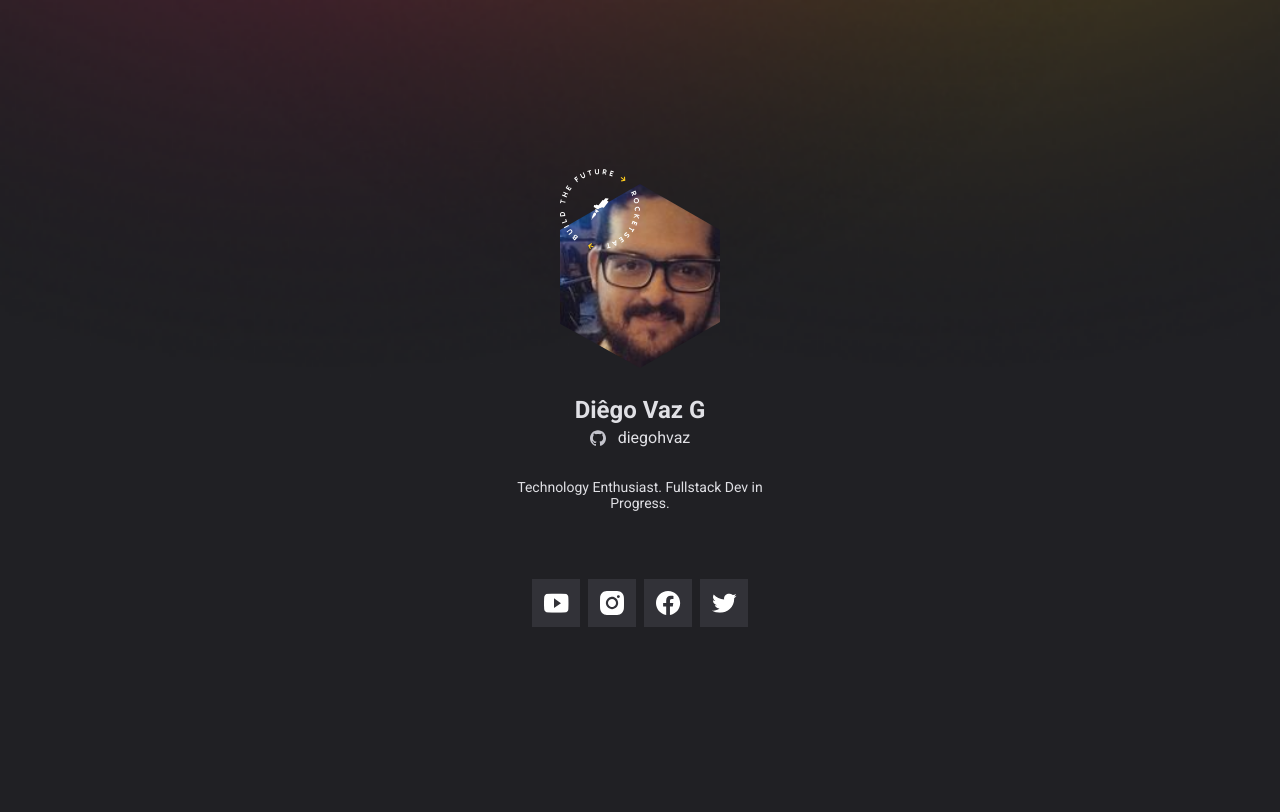
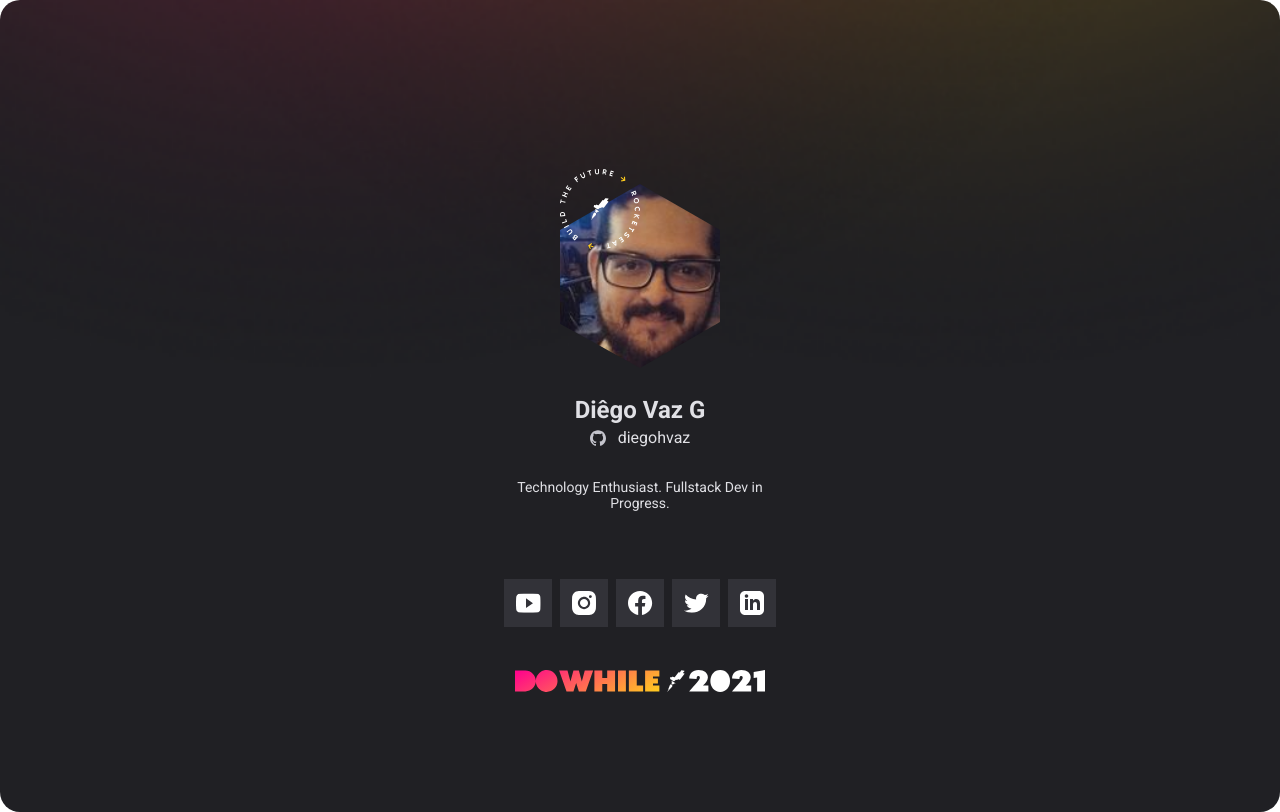
Before and after one commit to diegohvaz/cracha-nlw-heat, a plain HTML site: page index.html in a window 1280 px wide. Drawn offline with Linux system fonts and the light colour scheme; no server answers.

Commit message:
Add files via upload

```diff
--- a/index.html
+++ b/index.html
@@ -54,7 +54,18 @@
               ><img src="images/twitter.svg" alt="icone twitter"
             /></a>
           </li>
+          <li class="linkedin">
+            <a href="https://linkedin.com" target="_blank"
+              ><img src="images/linkedin.svg" alt="icone linkedin"
+            /></a>
+          </li>
         </ul>
+
+        <div class="footer">
+          <a href="https://dowhile.io/inscricao"
+            ><img src="images/dowhile.svg" alt="icone dowhile"
+          /></a>
+        </div>
       </div>
     </main>
 
--- a/main.js
+++ b/main.js
@@ -3,7 +3,8 @@ const linkSocialMedia = {
   facebook: 'diego.gomes.06',
   youtube: 'channel/UCvsFmQ2iMTYQt-N95B8k-Pw',
   instagram: 'diegohvaz',
-  twitter: 'diegohvaaz'
+  twitter: 'diegohvaaz',
+  linkedin: 'in/diêgo-vaz-gomes-ba829632'
 }
 
 function changeSocialMediaLinks() {
--- a/style.css
+++ b/style.css
@@ -19,6 +19,10 @@ body {
 
 main {
   background: url(images/Mobile.png) no-repeat center/cover;
+  border-style: unset;
+  border-color: black;
+  border-width: 1px;
+  border-radius: 20px;
   width: 100vw;
   min-height: 812px;
   height: 100vh;
@@ -52,6 +56,15 @@ main {
   height: 11.5rem;
   object-fit: cover;
   clip-path: polygon(50% 0, 100% 25%, 100% 75%, 50% 100%, 0 76%, 0 25%);
+}
+
+.footer {
+  margin-top: 2.5rem;
+  transition: all 0.2s ease-in-out;
+}
+
+.footer:hover {
+  transform: scale3d(1.3, 1.3, 1.3);
 }
 
 h1 {
@@ -89,3 +102,11 @@ ul {
 
   justify-content: center;
 }
+
+li {
+  transition: all 0.2s ease-in-out;
+}
+
+li:hover {
+  transform: scale(1.1);
+}
```
